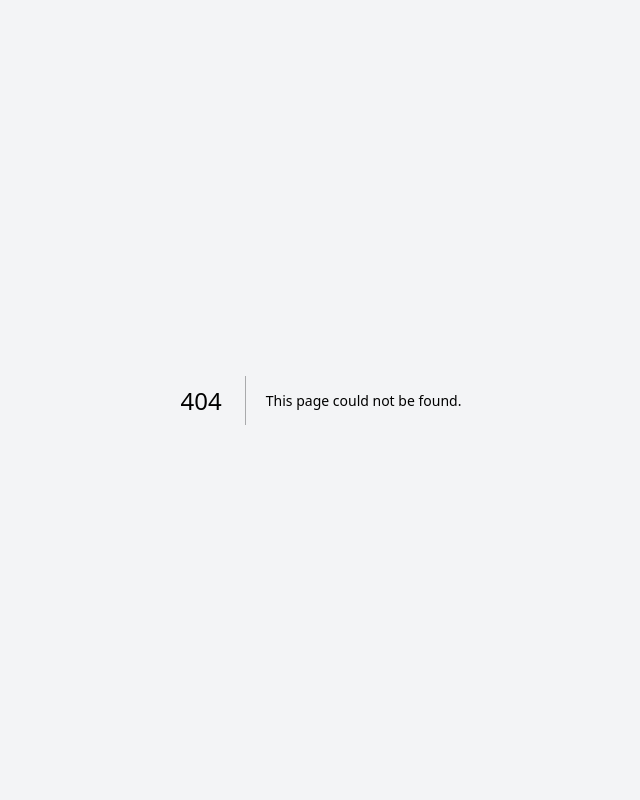
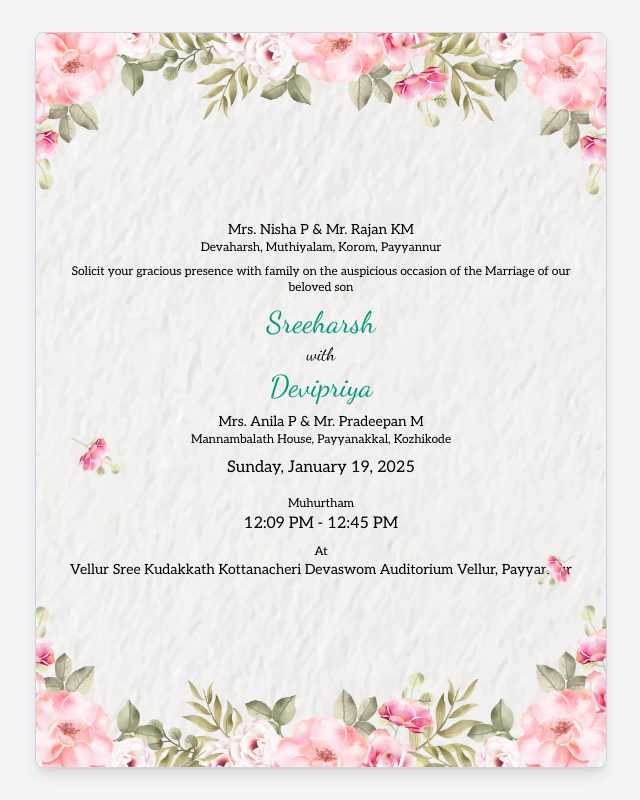
Before and after one commit to sreeharshrajan/my-wedding-invitation, a Next.js app: page /invitation in a window 1280 px wide. Before the commit this address had no page. Shown: the whole page, without its empty margins (319-959 px from the left). Built offline with nearby package versions, Linux system fonts and the light colour scheme.

Commit message:
added invitation route

```diff
--- /dev/null
+++ b/app/invitation/page.tsx
@@ -0,0 +1,60 @@
+"use client";
+import { useEffect, useState } from 'react';
+import { Content } from '../components/Content';
+
+export interface ContentProps {
+  message?: string;
+  date?: string;
+  muhurtham?: string;
+  venue?: string;
+  bride?: {
+    name?: string;
+    parents?: string;
+    address?: string;
+    image?: string;
+  };
+  groom?: {
+    name?: string;
+    parents?: string;
+    address?: string;
+    image?: string;
+  };
+}
+
+export default function Page() {
+  const [data, setData] = useState<ContentProps>({});
+  const [loading, setLoading] = useState<boolean>(true);
+
+  useEffect(() => {
+    setLoading(true);
+    fetch('/api/details')
+      .then((response) => response.json())
+      .then((fetchedData: ContentProps) => {
+        setData(fetchedData);
+        setTimeout(() => { setLoading(false); }, 1000);
+      })
+      .catch((error) => {
+        setLoading(false);
+        console.error('Error fetching data:', error);
+      });
+  }, []);
+
+  if (loading) {
+    return <div className="card bg-white border border-gray-300 rounded-lg shadow-lg flex items-center justify-center text-center overflow-hidden w-[calc(100vh*5/7)] h-full md:h-[1600px] md:w-[calc(100vh*5/7)] sm:w-full sm:h-full max-w-full max-h-full p-6 box-border relative m-4">
+      <svg className="animate-spin h-5 w-5 z-20 text-[#009b79]" xmlns="http://www.w3.org/2000/svg" fill="none" viewBox="0 0 24 24">
+        <circle className="opacity-25" cx="12" cy="12" r="10" stroke="currentColor" strokeWidth={4}></circle>
+        <path className="opacity-75" fill="currentColor" d="M4 12a8 8 0 018-8V0C5.373 0 0 5.373 0 12h4zm2 5.291A7.962 7.962 0 014 12H0c0 2.042.786 3.899 2.071 5.291l2.929-2.929z"></path>
+      </svg>
+    </div>;
+  }
+
+  return (
+    <>
+      <main className="card bg-white border border-gray-300 rounded-lg shadow-lg flex items-center justify-center text-center overflow-hidden w-[calc(100vh*5/7)] h-screen md:h-screen md:w-[calc(100vh*5/7)] sm:w-full sm:h-full max-w-full max-h-full p-6 box-border relative m-4">
+        <Content data={data} loading={loading} />
+        <div className="flowers-top"></div>
+        <div className="flowers-bottom"></div>
+      </main>
+    </>
+  );
+}
```
